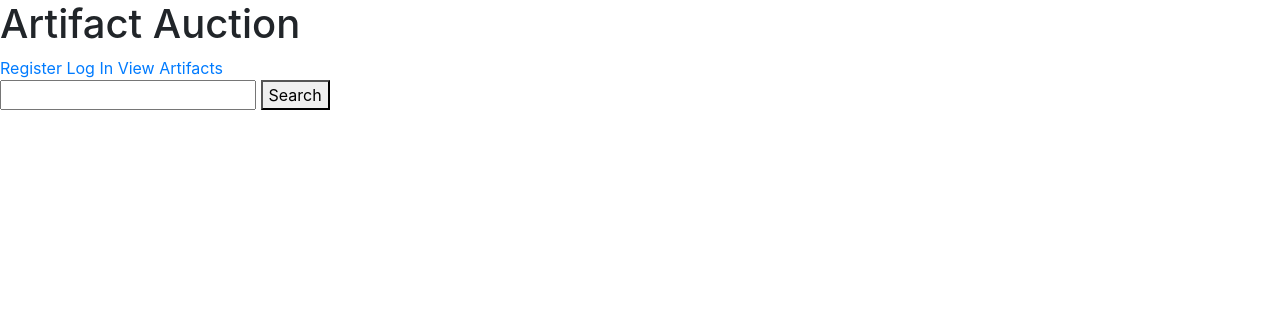
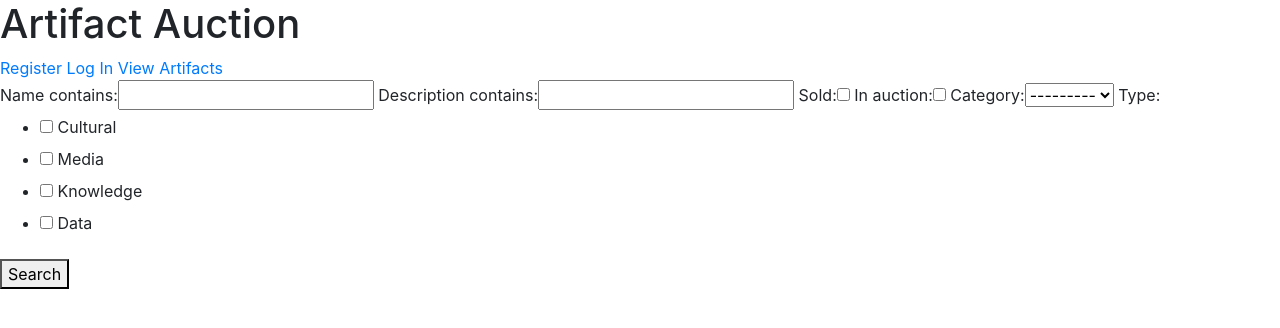
Before and after one commit to Shilldon/artifact-auction, a Django app: a page that uses artifacts/templates/artifacts.html in a window 1280 px wide. Shown: the top 328 px of the page. Run offline with Django 3.2, Linux system fonts and the light colour scheme; data that the repository does not hold is empty; some libraries are stand-ins or nearby versions.

Commit message:
added category filters to search app

```diff
--- a/accounts/forms.py
+++ b/accounts/forms.py
@@ -3,7 +3,7 @@ from django.contrib.auth.models import User
 from django.contrib.auth.forms import UserCreationForm, UserChangeForm
 from django.core.exceptions import ValidationError
 from .models import Profile
-from django.contrib.postgres.forms import SimpleArrayField
+#from django.contrib.postgres.forms import SimpleArrayField
 
 class UserLoginForm(forms.Form):
     """Login form for existing users"""
--- a/artifacts/templates/artifacts.html
+++ b/artifacts/templates/artifacts.html
@@ -69,9 +69,9 @@
 {% endfor %}
 
 <div>
-<form method="GET" action="{% url 'search'%}">
+<form method="POST">
     {% csrf_token %}
-    <input type="text" name="search">
+    {{ search_form | as_bootstrap }}
     <button type="submit">Search</button>
 </form>
 </div>
--- a/artifacts/views.py
+++ b/artifacts/views.py
@@ -6,23 +6,32 @@ from bid.forms import BiddingForm
 from bid.views import check_bid
 from bid.models import Bids
 from reviews.models import Review
+from search.forms import SearchArtifactsForm
+from search.views import search_artifacts
 
 # Create your views here.
 """ Display list of all artifacts """
 def artifacts_list(request):
-    artifacts = Artifact.objects.all()
+    print("called")
+    if request.method == "POST":
+        search_form = SearchArtifactsForm(request.POST)
+        artifacts = search_artifacts(request, search_form)
+    else:
+        search_form = SearchArtifactsForm()
+        artifacts = Artifact.objects.all()
     auctions = Auction.objects.all()
-    return render(request, "artifacts.html", {"artifacts_list": artifacts, "auctions" : auctions})
+    return render(request, "artifacts.html", {"artifacts_list": artifacts, "auctions" : auctions, "search_form" : search_form})
 
 """ Display a single artifact """
 def display_artifact(request, id):
     artifact = get_object_or_404(Artifact, pk=id)
+    print("artifact displayed category", artifact.category)
+    print("Artifact sold=", artifact.sold)
     try:
         auction = get_object_or_404(Auction, artifact=artifact)
         """Check if the artifact is in a current auction and return the name of the bidder"""
         bidder_name = get_bidder(request, auction)
         bids = Bids.objects.filter(auction=auction)
-        print(bids)
     except:
         auction = None
         bids = {}
--- /dev/null
+++ b/search/forms.py
@@ -0,0 +1,18 @@
+from django import forms
+from artifacts.models import Category
+
+class SearchArtifactsForm(forms.Form):
+
+    TYPE_CHOICES = [
+        ('CULTURAL', "Cultural"),
+        ('MEDIA', "Media"),
+        ('KNOWLEDGE', "Knowledge"),
+        ('DATA', "Data")
+    ]
+
+    name = forms.CharField(label="Name contains:", required=False)
+    description = forms.CharField(label="Description contains:", required=False)
+    sold = forms.BooleanField(initial=False, required=False)
+    in_auction = forms.BooleanField(initial=False, required=False)
+    category = forms.ModelChoiceField(queryset=Category.objects.all(), required=False)
+    type = forms.MultipleChoiceField(choices=TYPE_CHOICES, widget=forms.CheckboxSelectMultiple(), required=False)
--- a/search/urls.py
+++ b/search/urls.py
@@ -1,6 +1,6 @@
 from django.conf.urls import url
-from .views import search
+from .views import search_artifacts
 
 urlpatterns = [
-    url(r'^$', search, name="search")
+    url(r'^$', search_artifacts, name="search")
 ]
```
Also changed, not shown: search/views.py (+23 -3 lines).
